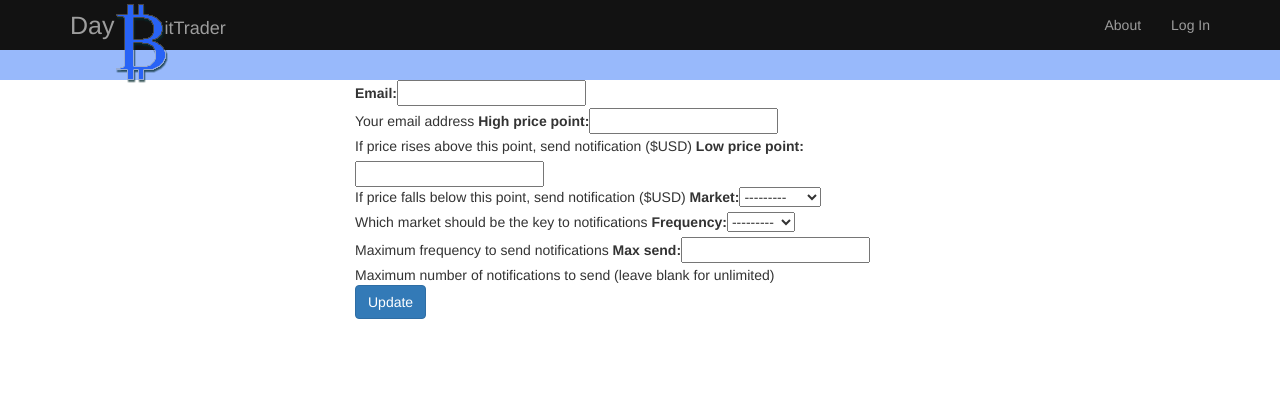
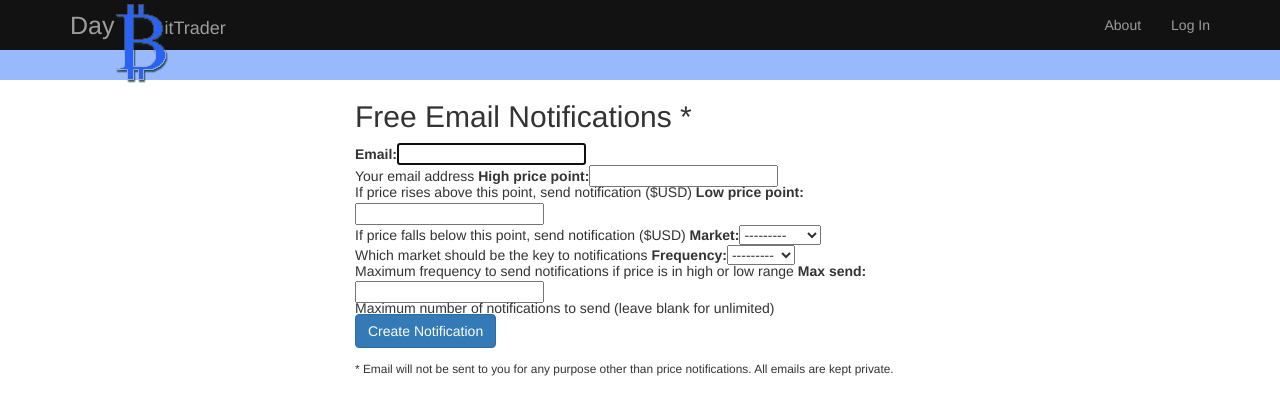
Before and after one commit to wayfarer/daybittrader, a Django app: page /notification/ in a window 1280 px wide. Shown: the top 415 px of the page. Run offline with Django 3.2, Linux system fonts and the light colour scheme; some libraries are stand-ins or nearby versions.

Commit message:
Lots of updates to make UI for email notifications signup work as intended.

```diff
--- a/base/dbtrade/apps/trader/models.py
+++ b/base/dbtrade/apps/trader/models.py
@@ -107,7 +107,7 @@ class EmailNotice(TimeStampModel):
 
     #: How often to send notification: HOURLY, DAILY or WEEKLY
     frequency = models.CharField(max_length=32, choices=FREQUENCY_CHOICES,
-                                 help_text='Maximum frequency to send notifications')
+                                 help_text='Maximum frequency to send notifications if price is in high or low range')
 
     #: Maximum amount of times to send notifications
     max_send = models.IntegerField(null=True, blank=True,
--- a/base/dbtrade/apps/trader/views.py
+++ b/base/dbtrade/apps/trader/views.py
@@ -263,23 +263,34 @@ def notification(request, uuid=None):
         request.session['email'] = request.GET['email']
         return HttpResponseRedirect('/notification/')
 
+    saved = 'saved' in request.GET and uuid != None
+
     if uuid:
         try:
-            email = EmailNotice.objects.get(uuid=uuid)
+            notification = EmailNotice.objects.get(uuid=uuid)
         except EmailNotice.DoesNotExist:
             raise Http404
         else:
+            edit = True
             if request.method == 'POST':
-                form = EmailNoticeForm(request.POST, instance=email)
+                form = EmailNoticeForm(request.POST, instance=notification)
             else:
-                form = EmailNoticeForm(instance=email)
+                form = EmailNoticeForm(instance=notification)
     else:
+        notification = None
+        edit = False
         if request.method == 'POST':
             form = EmailNoticeForm(request.POST)
+        elif 'email' in request.session:
+            form = EmailNoticeForm(initial={'email': request.session['email']})
         else:
             form = EmailNoticeForm()
 
-    #: TODO: stuff
+    if edit:
+        if 'cancel' in request.GET or 'activate' in request.GET:
+            notification.active = 'activate' in request.GET
+            notification.save()
+            return HttpResponseRedirect('/notification/%s/?saved' % notification.uuid)
 
     if request.method == 'POST':
         if form.is_valid():
@@ -287,6 +298,10 @@ def notification(request, uuid=None):
             return HttpResponseRedirect('/notification/%s/?saved' % notification.uuid)
 
     env = {
-           'form': form
+           'form': form,
+           'edit': edit,
+           'saved': saved,
+           'notification': notification,
+           'uuid': uuid
            }
     return render_to_response('notification.html', RequestContext(request, env))
--- a/base/dbtrade/assets/static/css/master.css
+++ b/base/dbtrade/assets/static/css/master.css
@@ -48,3 +48,7 @@
 }
 
 #history-chart {}
+
+.condensed {
+	line-height: 75%;
+}
--- a/base/dbtrade/templates/notification.html
+++ b/base/dbtrade/templates/notification.html
@@ -8,17 +8,44 @@
 
 {% block body %}
 <div class="row">
-	<div class="col-md-3"></div>
+	<div class="col-md-3">
+		{% if edit %}
+		<p>&nbsp;</p>
+		<p>Notification is currently <strong>{% if notification.active %}<span style="color:green;">ACTIVE</span>
+			{% else %}<span style="color:red;">INACTIVE</span>{% endif %}</strong><br>
+			<a href=".?{% if notification.active %}cancel{% else %}activate{% endif %}">
+				{% if notification.active %}Cancel{% else %}Activate{% endif %} this notification
+			</a>.</p>
+		{% endif %}
+	</div>
 	<div class="col-md-6">
-		<form action="" method="post">
+		<h2>Free Email Notifications *</h2>
+		{% if saved %}
+		<p>This notification has been saved.  <a href="/notification/{{ uuid }}">Update notification</a>.</p>
+		{% else %}
+		<form action="" method="post" class="condensed">
 			{% csrf_token %}
 			{{ form|bootstrap }}
-			<p><input type="submit" value="Update" class="btn btn-large btn-primary"></p>
+			<p><input type="submit" value="{% if edit %}Update{% else %}Create{% endif %} Notification"
+				class="btn btn-large btn-primary"></p>
 		</form>
+		{% endif %}
+		<p><small>* Email will not be sent to you for any purpose other than price notifications.  All emails are kept private.</small></p>
 	</div>
 	<div class="col-md-3"></div>
 </div>
 {% endblock body %}
 
 {% block bottom %}
+<script>
+$(document).ready(function() {
+	var inputs = $('form input');
+	for(var i=0; i<inputs.length; i++) {
+		if(!inputs[i].value) {
+			$(inputs[i]).focus();
+			break;
+		}
+	}
+});
+</script>
 {% endblock bottom %}
```
